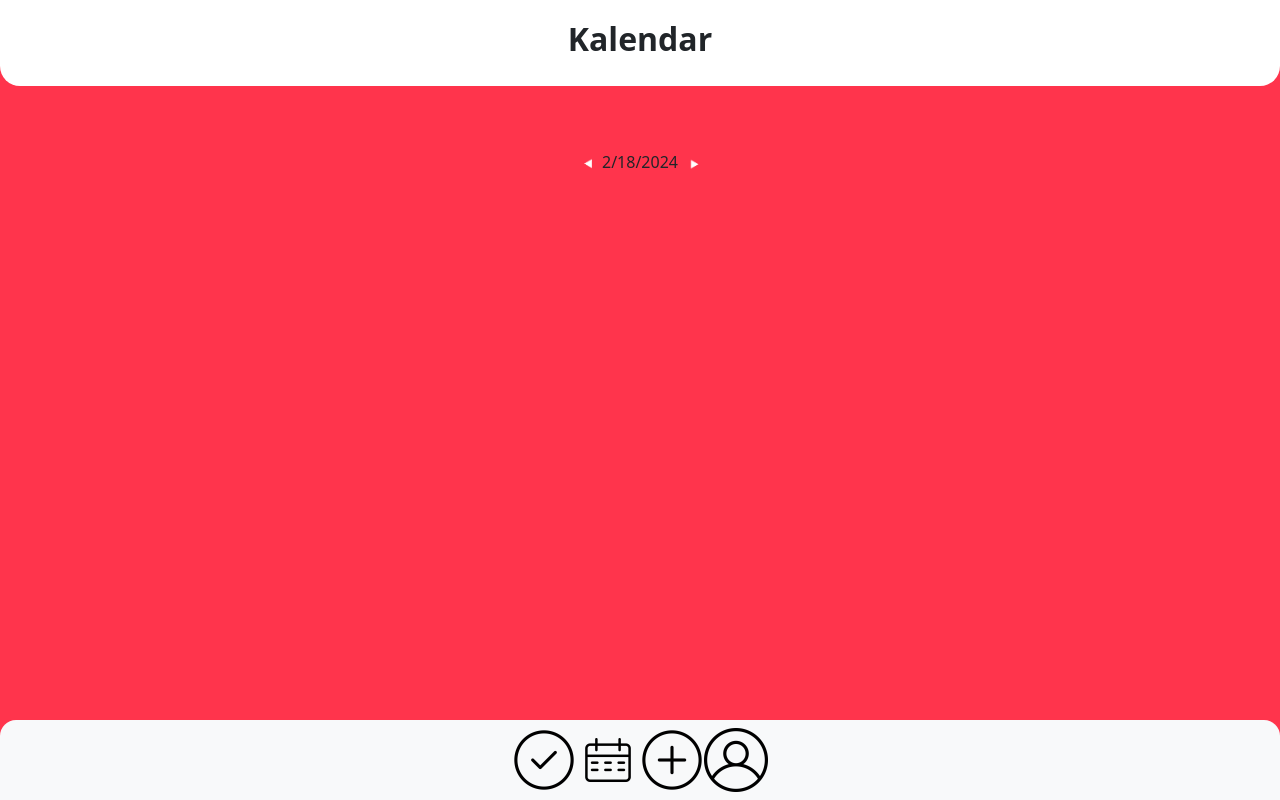
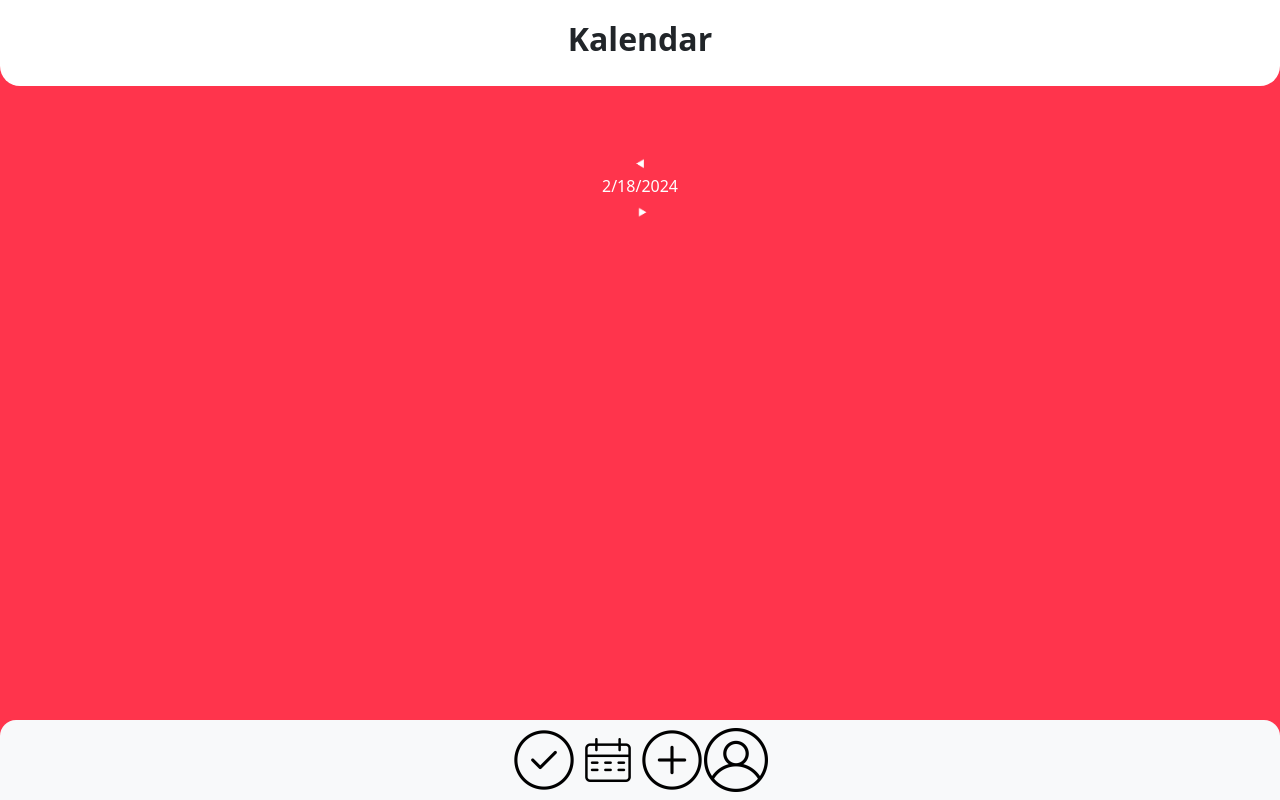
Before and after one commit to mrubil/my-pet, a Vue app: page /Kalendar in a window 1280 px wide. Built offline with nearby package versions, Linux system fonts and the light colour scheme.

Commit message:
Update Kalendar.vue

```diff
--- a/src/views/Kalendar.vue
+++ b/src/views/Kalendar.vue
@@ -3,10 +3,18 @@
     <div class="Zaglavlje">
       <h2 style="font-weight: 600">Kalendar</h2>
     </div>
+    <div class="lijeva_strelica">
+      <span @click="previousDate">
+        <img :src="require('@/assets/left_arrow.png')" width="20vw" />
+      </span>
+    </div>
+    <div style="color: white">{{ formatirani_datum }}</div>
 
-    <img :src="require('@/assets/left_arrow.png')" width="20vw" />
-    {{ formatirani_datum }}
-    <img :src="require('@/assets/right_arrow.png')" width="20vw" />
+    <div class="desna_strelica">
+      <span @click="previousDate">
+        <img :src="require('@/assets/right_arrow.png')" width="20vw" />
+      </span>
+    </div>
 
     <Navigacija />
   </body>
@@ -32,13 +40,15 @@ export default {
     },
   },
   methods: {
-    previousDate() {
-      let a = this.todaysDate();
-      a = a.setDate(a.getDate() - 1);
+    async previousDate() {
+      const jucer = new Date(this.danasnji_datum); //promijeni naziv u trenutni
+      jucer.setDate(jucer.getDate() - 1);
+      this.danasnji_datum = jucer;
     },
-    nextDate() {
-      let b = this.todaysDate();
-      b = b.setDate(b.getDate() + 1);
+    async nextDate() {
+      const sutra = new Date(this.danasnji_datum); //promijeni naziv u trenutni
+      sutra.setDate(sutra.getDate() + 1);
+      this.danasnji_datum = sutra;
     },
   },
 };
@@ -52,4 +62,10 @@ export default {
   border-bottom-right-radius: 20px;
   margin-bottom: 5%;
 }
+.lijeva_strelica {
+  cursor: pointer;
+}
+.desna_strelica {
+  cursor: pointer;
+}
 </style>
```
